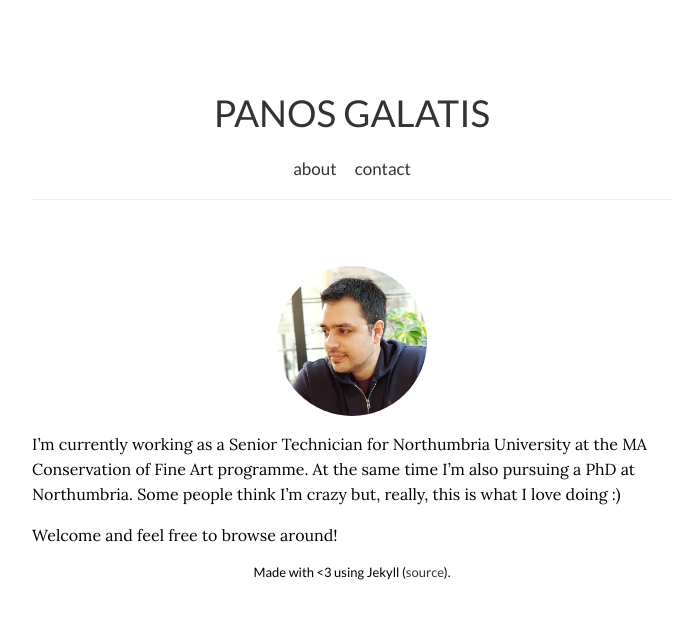
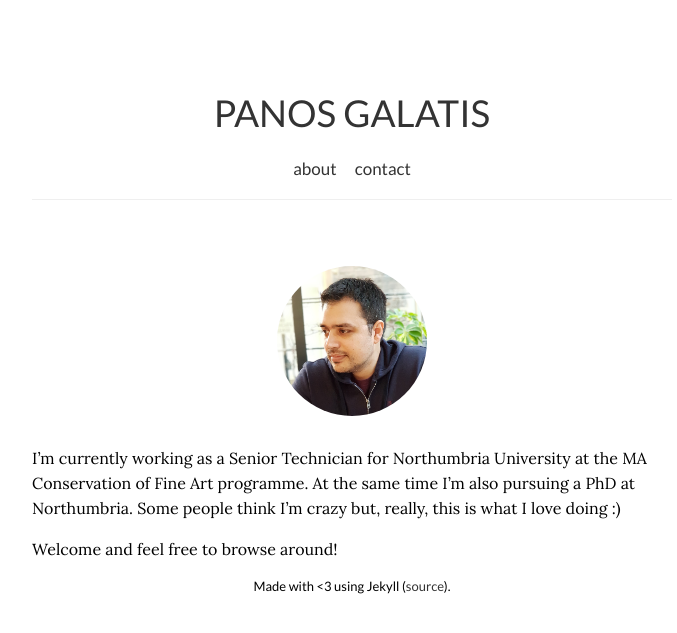
Before and after one commit to pgalatis/pgalatis.github.io, a Jekyll site: the page built from about.md, in a window 1280 px wide. Shown: the top 633 px of the page, without its empty margins (288-965 px from the left). Built offline with Jekyll 4.4.1, drawn with Linux system fonts in a browser that asks for light colours; nearby versions of some CDN libraries.

Commit message:
Update style.css

```diff
--- a/css/style.css
+++ b/css/style.css
@@ -273,7 +273,7 @@ img.profile {
    max-width: 150px;
    max-height: 150px;
    border-radius: 50%;
-   margin: 0 auto;
+   margin: 0 auto 30px auto;
    display: block;
 }
 
```
